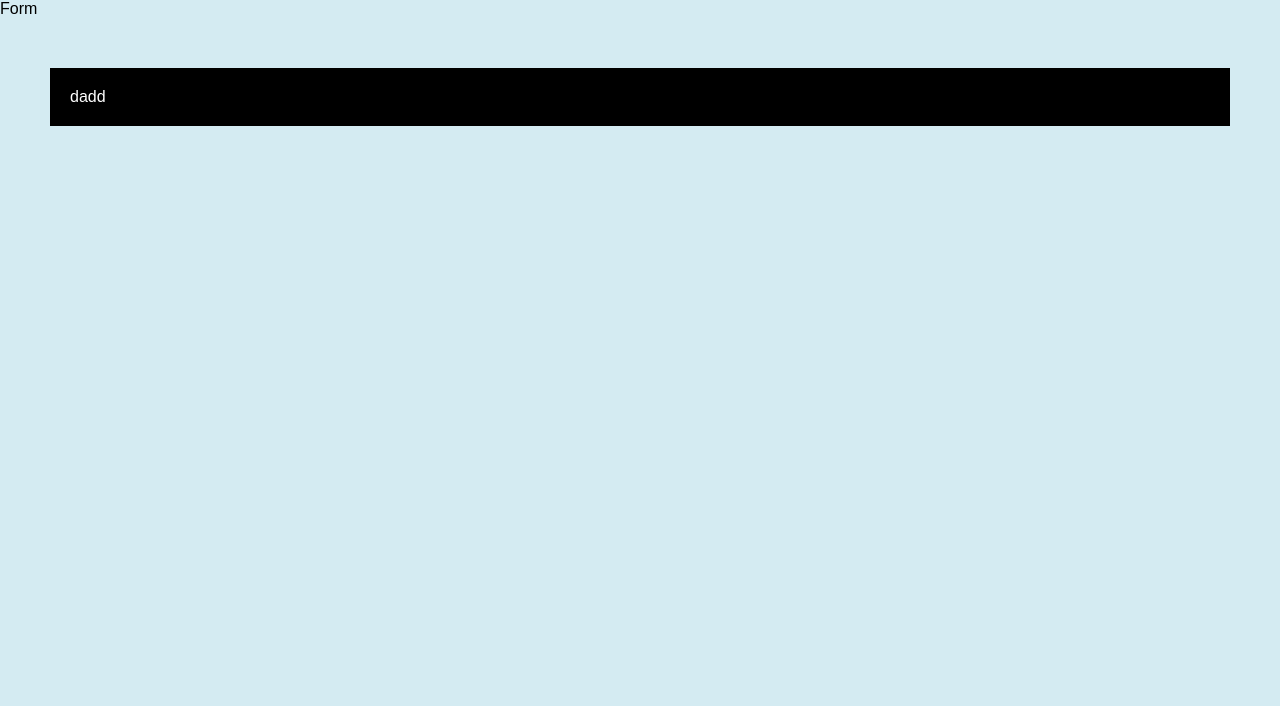
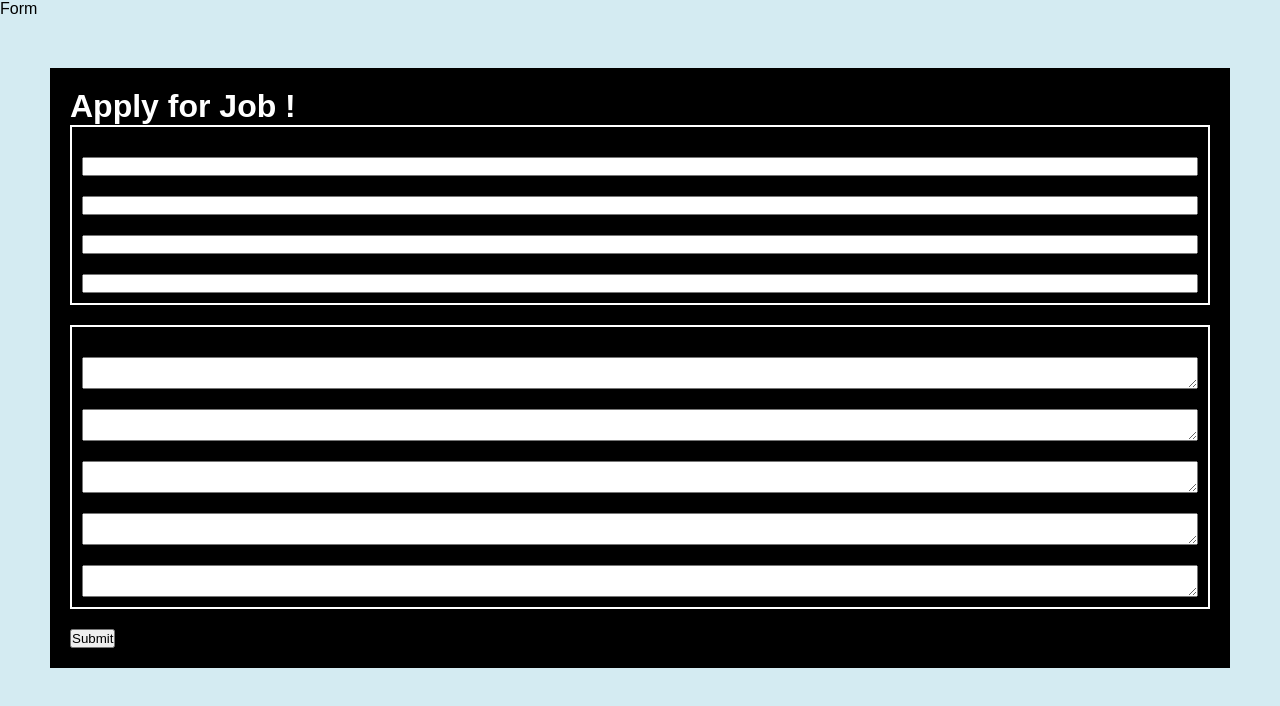
Before and after one commit to dilauow/loopsSDGP, a React (Create React App) app in the folder frontend/: page /formpage in a window 1280 px wide. Shown: the top 706 px of the page. Built offline with nearby package versions, Linux system fonts and the light colour scheme.

Commit message:
Done job apply form

```diff
--- a/frontend/src/pages/Formpage/Form.css
+++ b/frontend/src/pages/Formpage/Form.css
@@ -4,3 +4,11 @@
   margin: 50px;
   padding: 20px;
 }
+
+.div {
+  border: white 2px solid;
+  margin-bottom: 20px;
+  padding: 10px;
+  display: flex;
+  flex-direction: column;
+}
--- a/frontend/src/pages/Formpage/Form.js
+++ b/frontend/src/pages/Formpage/Form.js
@@ -1,11 +1,115 @@
-import React from "react";
+import React, { useState } from "react";
 import "./Form.css";
 
 function Form() {
+  const [formData, setFormData] = useState({
+    fullname: "",
+    email: "",
+    address: "",
+    jobposition: "",
+    question1: "",
+    question2: "",
+    question3: "",
+    question4: "",
+    question5: "",
+  });
+
+  const handleChange = (event) => {
+    setFormData({ ...formData, [event.target.name]: event.target.value });
+  };
+
+  const handleSubmit = (event) => {
+    event.preventDefault();
+
+    // Send form data to server
+    fetch("/api/jobs", {
+      method: "POST",
+      body: JSON.stringify(formData),
+      headers: {
+        "Content-Type": "application/json",
+      },
+    })
+      .then((response) => response.json())
+      .then((data) => {
+        console.log("Success:", data);
+      })
+      .catch((error) => {
+        console.error("Error:", error);
+      });
+    alert(formData);
+  };
+
   return (
     <div>
       Form
-      <div className="formdiv">dadd</div>
+      <div className="formdiv">
+        <h1>Apply for Job !</h1>
+        <form onSubmit={handleSubmit}>
+          <div className="details-div div">
+            <label> Full Name :</label>
+            <input
+              type="text"
+              name="fullname"
+              value={formData.fullname || ""}
+              onChange={handleChange}
+            />
+            <label>Email :</label>
+            <input
+              type="text"
+              name="email"
+              value={formData.email || ""}
+              onChange={handleChange}
+            />
+            <label>Address :</label>
+            <input
+              type="text"
+              name="address"
+              value={formData.address || ""}
+              onChange={handleChange}
+            />
+            <label>Job Position :</label>
+            <input
+              type="text"
+              name="jobposition"
+              value={formData.jobposition || ""}
+              onChange={handleChange}
+            />
+          </div>
+          <div className="ques-div div">
+            <label>Question 1 : </label>
+            <textarea
+              name="question1"
+              value={formData.question1 || ""}
+              onChange={handleChange}
+            />
+            <label>Question 2 : </label>
+            <textarea
+              name="question2"
+              value={formData.question2 || ""}
+              onChange={handleChange}
+            />
+            <label>Question 3 : </label>
+            <textarea
+              name="question3"
+              value={formData.question3 || ""}
+              onChange={handleChange}
+            />
+            <label>Question 4 : </label>
+            <textarea
+              name="question4"
+              value={formData.question4 || ""}
+              onChange={handleChange}
+            />
+            <label>Question 5 : </label>
+            <textarea
+              name="question5"
+              value={formData.question5 || ""}
+              onChange={handleChange}
+            />
+          </div>
+          <button type="submit">Submit</button>
+        </form>
+      </div>
     </div>
   );
 }
```
